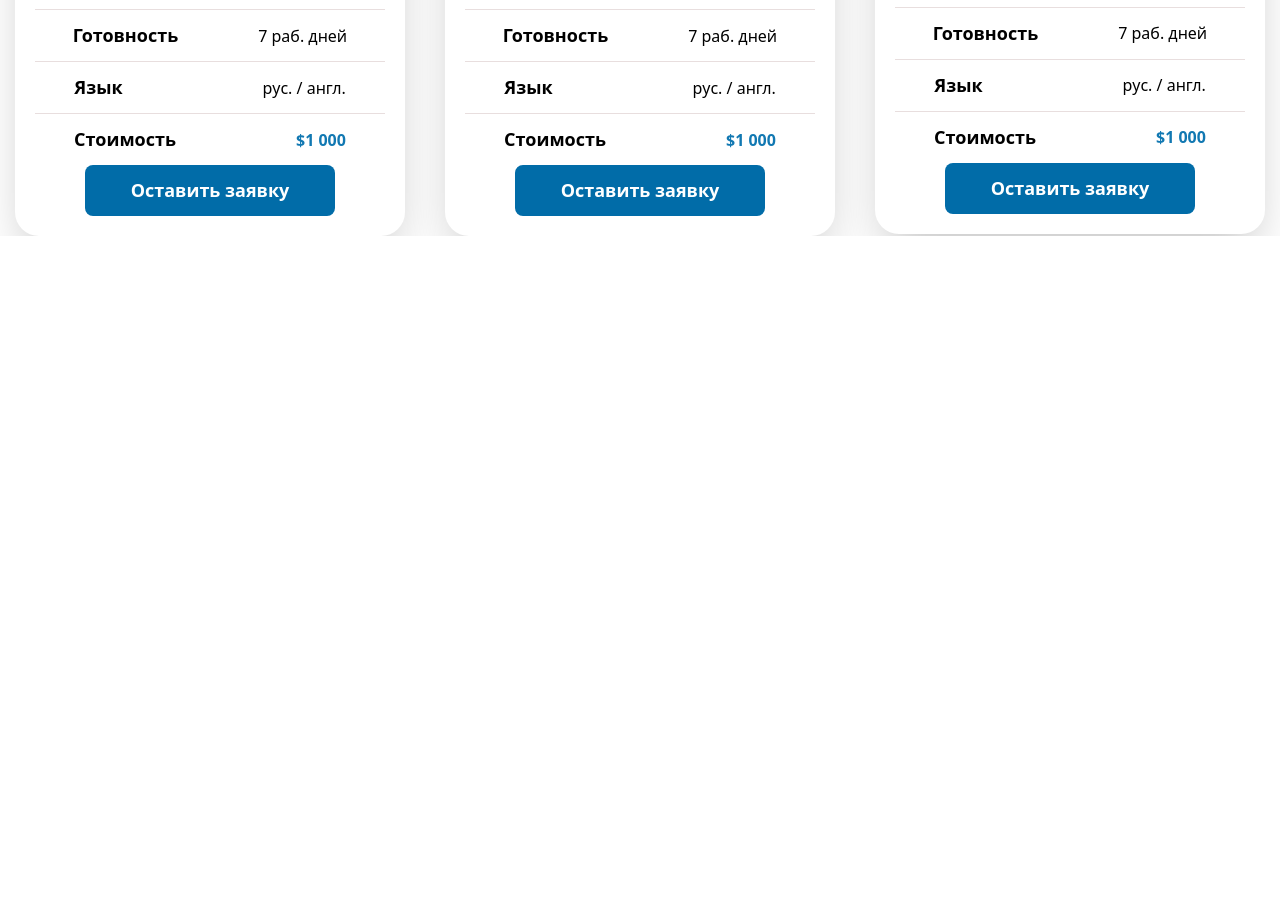
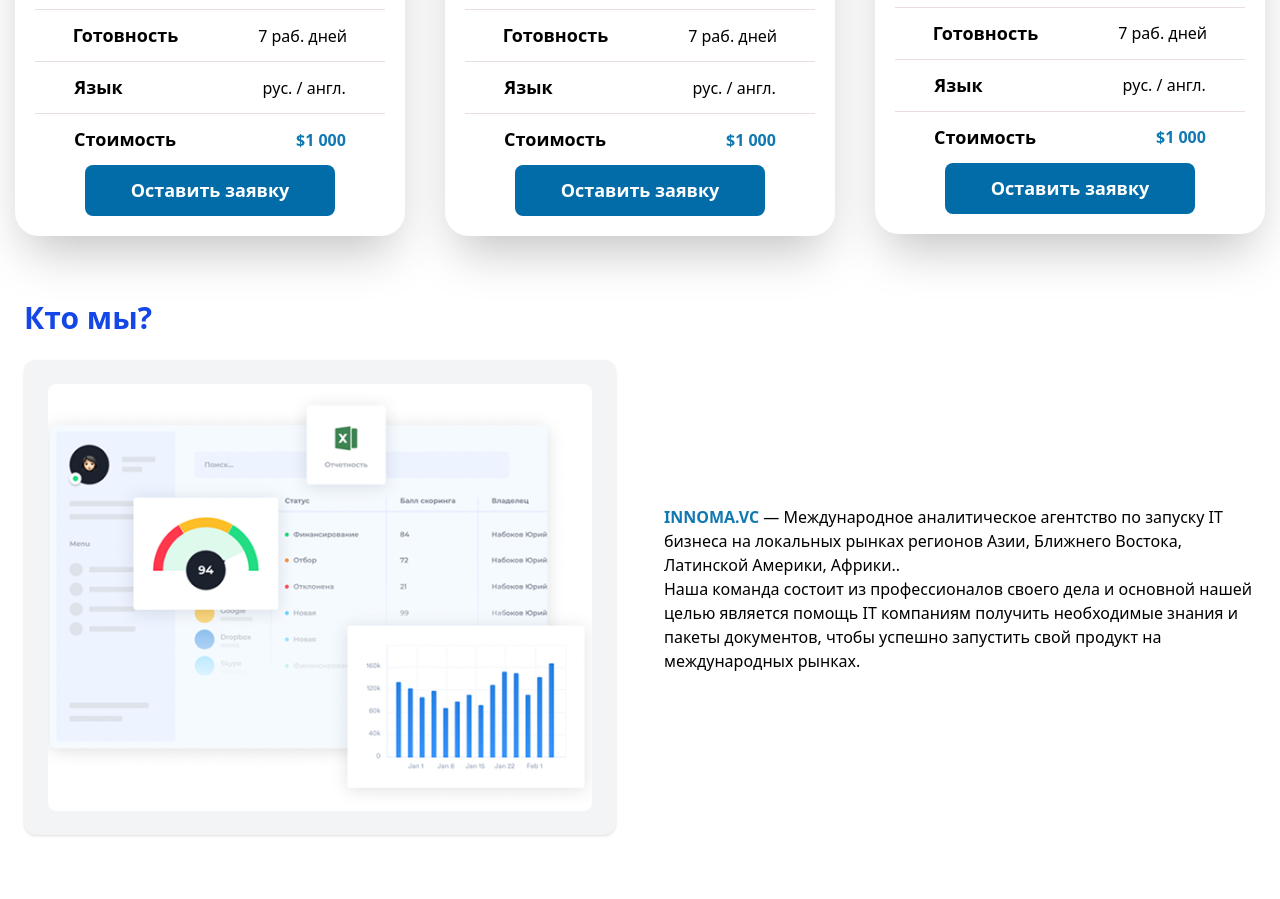
Before and after one commit to qurbonbobokov-ux/Examination, a website: page index.html in a window 1280 px wide. Shown: the part 7864-8763 px from the top of the page. Before the commit the page ends 8100 px from the top, so only its background shows below. Drawn offline with Linux system fonts and the light colour scheme.

Commit message:
section12

```diff
--- a/index.html
+++ b/index.html
@@ -684,6 +684,29 @@
         </div>
 
     </div>
+    <!-- section12 -->
+    <div class="max-w-7xl mx-auto px-6 py-16">
+        <h2 class="text-3xl font-bold mb-6 text-blue-700 lg:text-start text-center ">
+            Кто мы?
+        </h2>
+        <div class="grid grid-cols-1 lg:grid-cols-2 gap-12 items-center md:text-center lg:text-start text-center">
+
+            <div class="relative">
+                <div class="bg-gray-100 rounded-xl p-6 shadow-sm">
+                    <img src="./src/Снимок экрана 2022-11-14 в 5.45 1.png" alt="Dashboard preview" class="rounded-lg w-full">
+                </div>
+            </div>
+            <div>
+                <p class="mb-4">
+                    <span class="font-semibold text-[#1178B2]">INNOMA.VC</span> — Международное аналитическое агентство по запуску IT бизнеса на локальных рынках регионов Азии, Ближнего
+                    Востока, Латинской Америки, Африки.. <br class="hidden md:hidden lg:block">
+                    Наша команда состоит из профессионалов своего дела и основной нашей целью является помощь IT компаниям получить
+                    необходимые знания и пакеты документов, чтобы успешно запустить свой продукт на международных рынках.
+
+                </p>
+
+            </div>
+        </div>
 </body>
 
 </html>
```
Also changed, not shown: src/output.css, src/Снимок экрана 2022-11-14 в 5.45 1.png (added).
